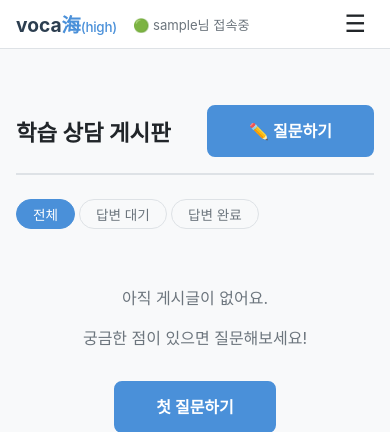
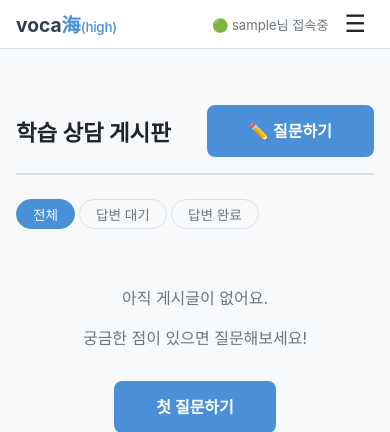
Before and after one commit to asteria412/vocahigh-V2, a Flask app: page /board/ in a window 390 px wide. Shown: the top 432 px of the page. Run offline with Flask 3, Linux system fonts and the light colour scheme; the visitor is signed in with stand-in values (Sample User, id 1); data that the repository does not hold is empty.

Commit message:
fix: navbar 접속중 - 데스크탑 로고 옆, 모바일 원복(햄버거 옆)

```diff
--- a/static/css/style.css
+++ b/static/css/style.css
@@ -144,7 +144,16 @@ a:hover {
     color: var(--color-text-muted);
     font-size: 0.85rem;
     white-space: nowrap;
+}
+
+/* 데스크탑: 로고 옆 / 모바일: 숨김 */
+.nav-status--desktop {
     margin-left: var(--space-md);
+}
+
+/* 모바일 전용 (기본 숨김) */
+.nav-status--mobile {
+    display: none;
 }
 
 .nav-meta {
@@ -1889,9 +1898,18 @@ a:hover {
         display: block;
     }
 
-    /* 모바일: 햄버거 버튼을 오른쪽 끝으로 */
+    /* 모바일: nav-meta(접속중+햄버거)를 오른쪽 끝으로 */
     .nav-meta {
         margin-left: auto;
+    }
+
+    /* 모바일: 로고 옆 접속중 숨기고, nav-meta 안 접속중 표시 */
+    .nav-status--desktop {
+        display: none;
+    }
+
+    .nav-status--mobile {
+        display: inline;
     }
 
     /* 로그인 상태 메뉴: 기본 숨김 → 햄버거 클릭시 드롭다운 */
--- a/templates/base.html
+++ b/templates/base.html
@@ -33,8 +33,8 @@
         <a href="{{ url_for('main.home') }}" class="nav-brand"><span class="nav-brand__voca">voca</span><span class="nav-brand__sea">海</span><span class="nav-brand__high">(high)</span></a>
 
         {% if current_user.is_authenticated %}
-            <!-- 로고 옆 접속중 상태 (항상 표시) -->
-            <span class="nav-status">🟢 {{ current_user.nickname }}님 접속중</span>
+            <!-- 데스크탑 전용: 로고 옆 접속중 -->
+            <span class="nav-status nav-status--desktop">🟢 {{ current_user.nickname }}님 접속중</span>
             <!-- 로그인 상태: 메뉴 링크 (데스크탑 가로 / 모바일 드롭다운) -->
             <div class="nav-links nav-links--menu" id="navLinks">
                 <a href="{{ url_for('vocab.index') }}" class="nav-link {% if request.endpoint and request.endpoint.startswith('vocab') %}nav-link--active{% endif %}">단어장</a>
@@ -46,8 +46,9 @@
                 <a href="{{ url_for('board.list') }}" class="nav-link {% if request.endpoint and request.endpoint.startswith('board') %}nav-link--active{% endif %}">학습상담</a>
                 <a href="{{ url_for('auth.logout') }}" class="nav-link">로그아웃</a>
             </div>
-            <!-- 햄버거 버튼 (모바일에서만 표시) -->
+            <!-- 모바일 전용: 접속중 + 햄버거 -->
             <div class="nav-meta">
+                <span class="nav-status nav-status--mobile">🟢 {{ current_user.nickname }}님 접속중</span>
                 <button class="nav-toggle" id="navToggle" aria-label="메뉴 열기">☰</button>
             </div>
         {% else %}
```
